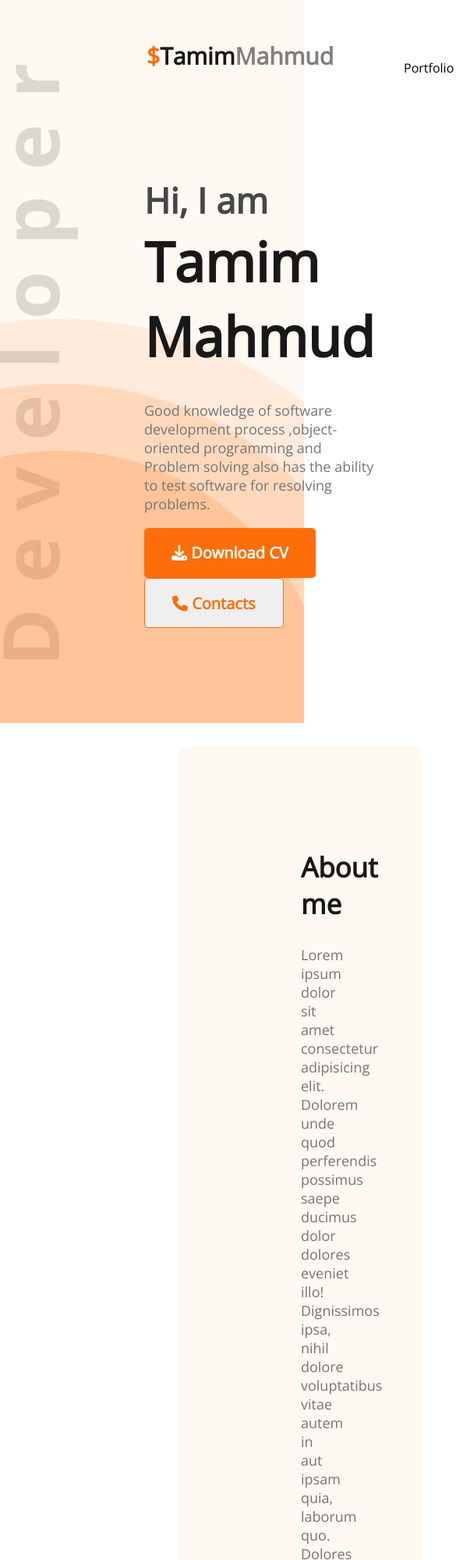
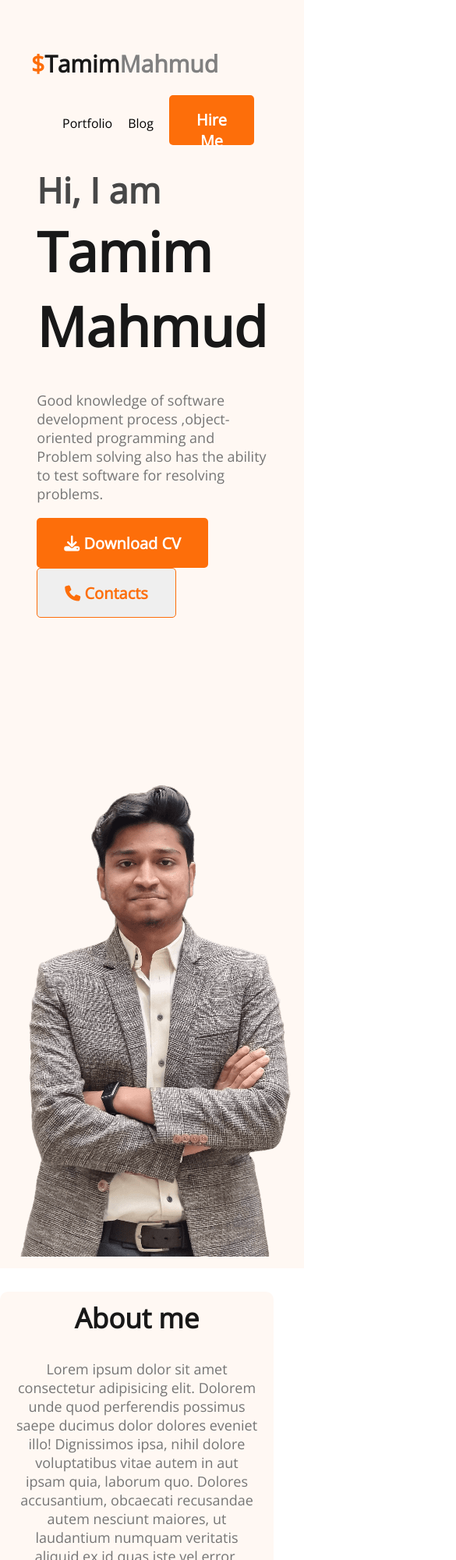
Before and after one commit to Tamim-Mahmud/portfolio-project, a plain HTML site: page index.html in a window 390 px wide. Shown: the top 2000 px of the page at 78% size, 585 px wide, since content can reach past the window. Drawn offline with nearby package versions, Linux system fonts and the light colour scheme.

Commit message:
responsive

```diff
--- a/index.html
+++ b/index.html
@@ -15,18 +15,18 @@
 
 </head>
 
-<body>
-    <header class="header">
+<body class="">
+    <header class="header ">
         <nav>
             <h2 class="nav-section"><span class="primary-color">$</span>Tamim<span class="secondary-color">Mahmud</span>
             </h2>
-            <ul>
+            <ul class="ul-item">
                 <li>Portfolio</li>
                 <li>Blog</li>
                 <li><button class="primary-btn">Hire Me</button></li>
             </ul>
         </nav>
-        <div class="banner">
+        <div class="banner ">
             <div class="banner-description">
                 <h2 class="banner-gret">Hi, I am</h2>
                 <h1 class="banner-author ">Tamim Mahmud</h1>
@@ -45,8 +45,8 @@
 
         </div>
     </header>
-    <main>
-        <section class="about">
+    <main class="main">
+        <section class="about ">
             <h3 class="about-heading">About me</h3>
             <p class="about-description">Lorem ipsum dolor sit amet consectetur adipisicing elit. Dolorem unde quod
                 perferendis possimus saepe ducimus dolor dolores eveniet illo! Dignissimos ipsa, nihil dolore
@@ -54,7 +54,7 @@
                 nesciunt maiores, ut laudantium numquam veritatis aliquid ex id quas iste vel error.
             </p>
 
-            <section>
+            <section class="about-list">
                 <ul>
                     <li class="about-inner-des">Name:</li>
                     <li>Tamim Mahmud</li>
@@ -74,7 +74,7 @@
             </section>
         </section>
         <section>
-            <div class="skills">
+            <div class="skills ">
                 <h2 class="skills-head">What I Do</h2>
                 <p class="skills-description">I have more than 10 years experience building software for clients all
                     over the world. Below is a quick overview of my main technical skill sets and technologies i use.
@@ -109,7 +109,7 @@
             </div>
         </section>
         <section>
-            <h1 class="resume-title">A Summary of my Resume</h1>
+            <h1 class="resume-title ">A Summary of my Resume</h1>
             <div class="resume">
                 <div class="education">
                     <h3 class="ed-title">My Education</h3>
@@ -147,7 +147,7 @@
             </div>
             <a href="files/tamim_cv.pdf"><button class="primary-btn-middle"><i class="fa-solid fa-download"></i> Download CV</button></a>
         </section>
-        <section class="connect">
+        <section class="connect ">
             <div>
                 <h3 class="social-title">Let'S Connect</h3>
                 <p class="social-description">
--- a/styles/portfolio.css
+++ b/styles/portfolio.css
@@ -194,7 +194,6 @@ section>ul li {
     display: flex;
     gap: 10px;
     text-align: left;
-
     max-width: 1140px;
 
 }
@@ -305,7 +304,8 @@ section>ul li {
     gap: 117px;
     background: #FFF8F3;
     padding: 150px 150px;
-    margin-bottom: 50px;;
+    margin-bottom: 50px;
+    ;
 
 }
 
@@ -325,9 +325,10 @@ textarea {
     padding-left: 10px;
     font-size: 16px;
 }
-.message input{
-    height:64px;
-    width:290px;
+
+.message input {
+    height: 64px;
+    width: 290px;
 }
 
 
@@ -339,6 +340,57 @@ textarea {
     font-size: 16px;
     margin-bottom: 35px;
 }
+
 .social-icon {
     margin-right: 25px;
 }
+
+@media screen and (max-width:567px) {
+    .main {
+        width: 90%;
+        margin: 0;
+        font-size: 50%;
+    }
+
+    .skill-container,
+    .banner,.resume,.skills,.about ,.connect{
+        flex-direction: column;
+
+
+        padding: 10px 20px;
+
+    }
+    nav{
+        flex-direction: column;
+        justify-content: flex-start;
+
+    }
+    .nav-section,.ul-item>li{
+        margin: 0;
+        padding: 10px;;
+
+    }
+
+    .banner,nav{
+        padding:0 20p;
+        margin:0 30px;
+    }
+    .social-description{
+        width:80%;
+    }
+    .experience,
+    .education {
+        margin: 0;
+    }
+ .about-list {
+        flex-direction: column;
+
+    }
+    .header{
+        background-image: none;
+    }
+}
+
+.hide {
+    display: none;
+}
```
